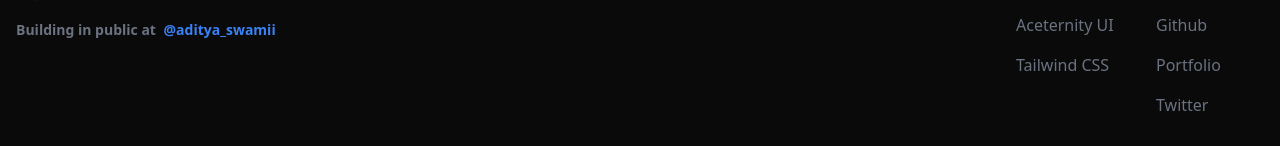
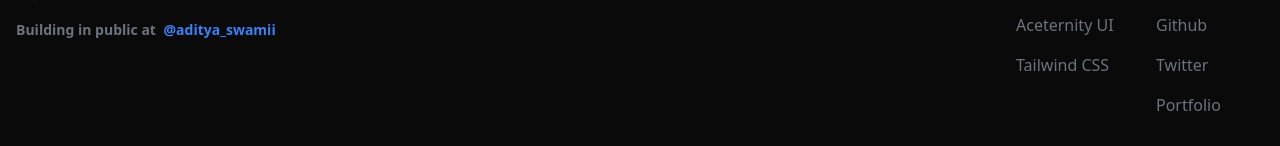
Before and after one commit to aadltya/WPD, a React (Vite) app in the folder frontend/: page / in a window 1280 px wide. Shown: the part 1728-1874 px from the top of the page. Built offline with nearby package versions, Linux system fonts and the light colour scheme.

Commit message:
update page #2

```diff
--- a/frontend/src/components/FooterDev.tsx
+++ b/frontend/src/components/FooterDev.tsx
@@ -13,17 +13,17 @@ export const FooterDev = () =>  {
                     <img src={wplLogo} className="h-8 me-3" alt="wpl Logo" />
                     <span className="self-center text-2xl font-semibold whitespace-nowrap dark:text-white">watch people lie</span>
                 </a>
-                <a className="text-sm font-semibold text-gray-500 dark:text-gray-400" href="https://twitter.com/aditya_swamii">Building in public at <span className="text-blue-500 ml-1" >@aditya_swamii</span></a>
+                <a className="text-sm font-semibold text-gray-500 dark:text-gray-400" target="_blank" href="https://twitter.com/aditya_swamii">Building in public at <span className="text-blue-500 ml-1" >@aditya_swamii</span></a>
             </div>
             <div className="grid grid-cols-2 gap-8 ">
                 <div>
                     <h2 className="mb-6 text-sm font-semibold text-gray-900  dark:text-white">Resources I use</h2>
                     <ul className="text-gray-500 dark:text-gray-400 font-medium">
                         <li className="mb-4">
-                            <a href="https://ui.aceternity.com/" className="hover:underline">Aceternity UI</a>
+                            <a href="https://ui.aceternity.com/" target="_blank" className="hover:underline">Aceternity UI</a>
                         </li>
                         <li>
-                            <a href="https://tailwindcss.com/" className="hover:underline">Tailwind CSS</a>
+                            <a href="https://tailwindcss.com/" target="_blank" className="hover:underline">Tailwind CSS</a>
                         </li>
                     </ul>
                 </div>
@@ -31,13 +31,13 @@ export const FooterDev = () =>  {
                     <h2 className="mb-6 text-sm font-semibold text-gray-900 dark:text-white">join me</h2>
                     <ul className="text-gray-500 dark:text-gray-400 font-medium">
                         <li className="mb-4">
-                            <a href="https://github.com/aadltya" className="hover:underline ">Github</a>
+                            <a href="https://github.com/aadltya" target="_blank" className="hover:underline ">Github</a>
                         </li>
                         <li className="mb-4" >
-                            <a href="https://adityasworld.vercel.app/" className="hover:underline">Portfolio</a>
+                            <a href="https://twitter.com/aditya_swamii" target="_blank" className="hover:underline">Twitter</a>
                         </li>
                         <li>
-                            <a href="https://twitter.com/aditya_swamii" className="hover:underline">Twitter</a>
+                            <a href="https://adityasworld.vercel.app/" target="_blank" className="hover:underline">Portfolio</a>
                         </li>
                     </ul>
                 </div>
--- a/frontend/src/pages/Home.tsx
+++ b/frontend/src/pages/Home.tsx
@@ -57,7 +57,7 @@ export function Home() {
     // };
 
     return (
-        <div className="">
+        <div className="select-none">
             <div className="h-screen w-full bg-neutral-950 relative flex flex-col items-stretch antialiased">
                 <div className="flex justify-between px-10 py-4 relative z-10">
                     <div className="flex flex-col justify-center">
```
